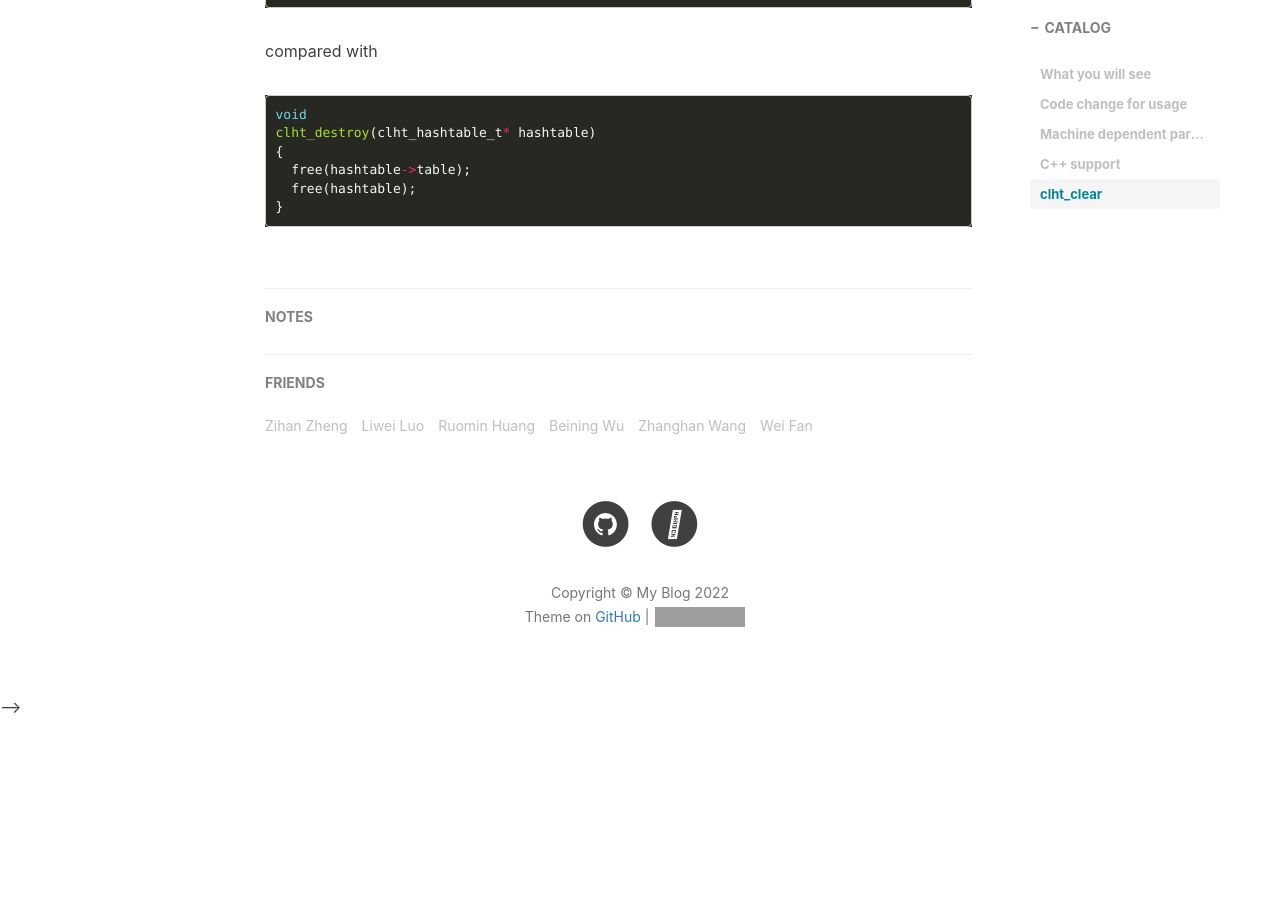
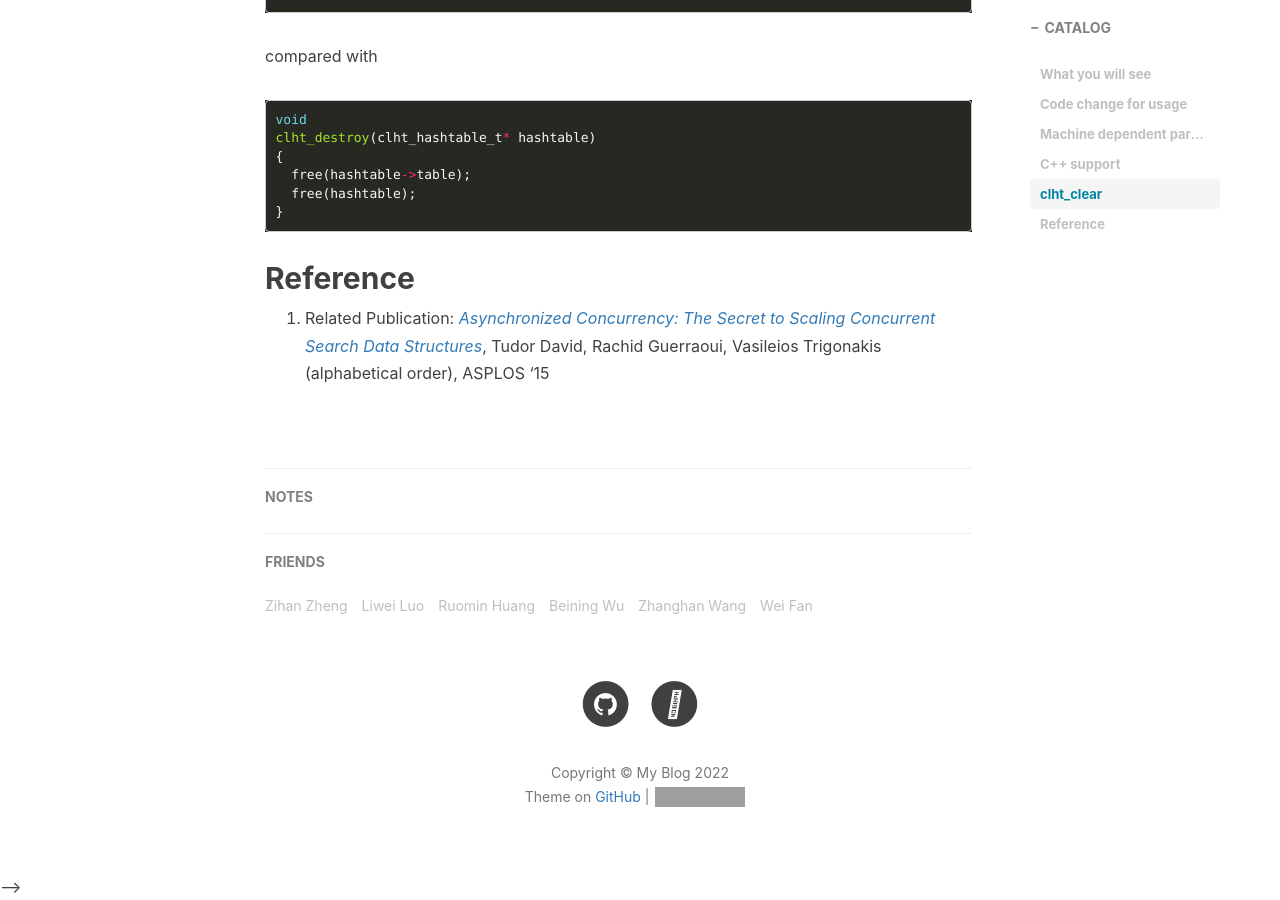
Before and after one commit to ziyueqiu/ziyueqiu.github.io, a Jekyll site: the page built from _posts/2022-02-02-Experiences with CLHT.md, in a window 1280 px wide and 900 px high, scrolled down 2513 px. Built offline with Jekyll 4.4.1, drawn with Linux system fonts in a browser that asks for light colours; nearby versions of some CDN libraries; comment, search, counter and statistics services are not loaded; before the commit the page ends 3234 px from its top, so only the background shows below that; some of the changed text lies outside the part shown; grey boxes are pictures that could not be loaded.

Commit message:
fix clht

````diff
--- a/_posts/2022-02-02-Experiences with CLHT.md
+++ b/_posts/2022-02-02-Experiences with CLHT.md
@@ -129,3 +130,7 @@ clht_destroy(clht_hashtable_t* hashtable)
   free(hashtable);
 }
 ```
+
+## Reference
+
+1. Related Publication: [*Asynchronized Concurrency: The Secret to Scaling Concurrent Search Data Structures*](https://infoscience.epfl.ch/record/207109), Tudor David, Rachid Guerraoui, Vasileios Trigonakis (alphabetical order), ASPLOS '15
````
Also changed, not shown: other parts of _posts/2022-02-02-Experiences with CLHT.md (+7 -6 lines).
